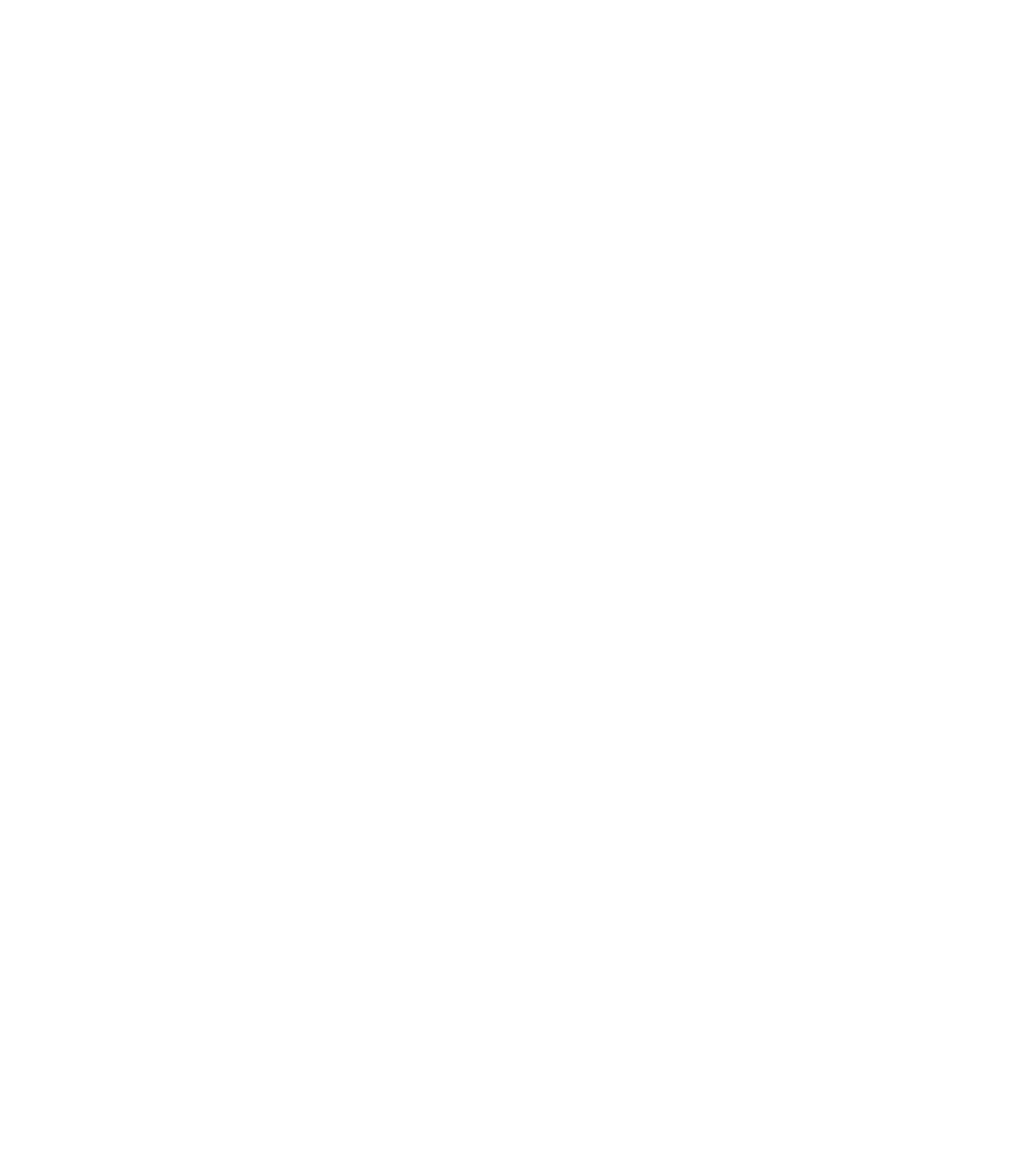
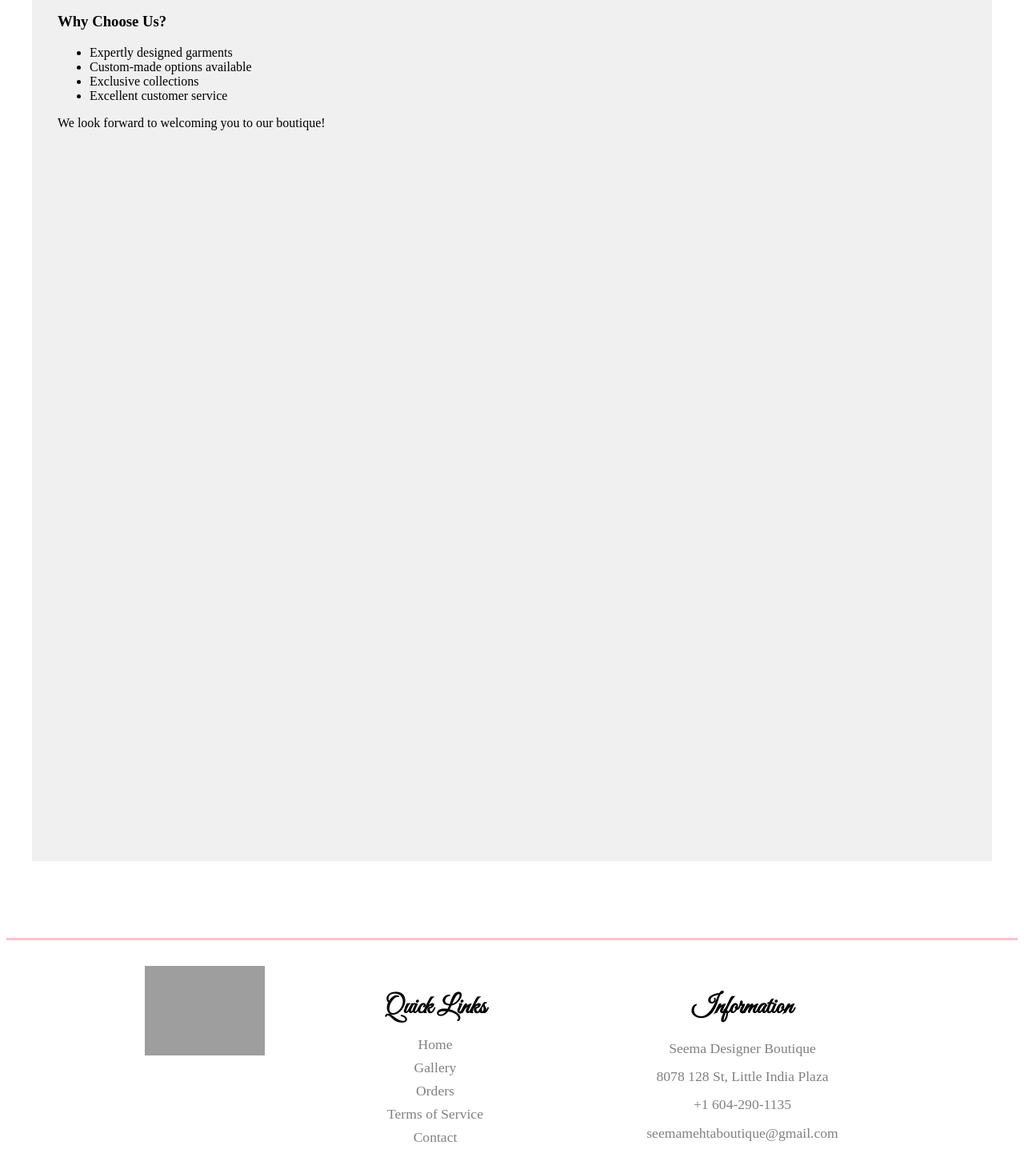
Before and after one commit to TanishqM1/seemaboutique, a React (Create React App) app: page / in a window 1280 px wide. Shown: the part 413-1880 px from the top of the page at 80% size. Before the commit the page ends 800 px from the top, so only its background shows below. Built offline with nearby package versions, Linux system fonts and the light colour scheme; grey boxes are pictures that could not be loaded.

Commit message:
Finished Footer

```diff
--- a/src/App.js
+++ b/src/App.js
@@ -1,20 +1,24 @@
 import React from 'react';
 import { BrowserRouter as Router, Routes, Route } from 'react-router-dom'; // Import Router components
 import Navbar from './components/Navbar';
-import Home from './components/Home';
-import Gallery from './components/Gallery';
-import About from './components/About';
-import Inquire from './components/Inquire';
+import Home from './Pages/Home';
+import Gallery from './Pages/Gallery';
+import About from './Pages/About';
+import Inquire from './Pages/Inquire';
 import styled from 'styled-components';
+import Footer from './components/Footer';
 
 const Container = styled.div`
   margin-top: 80px; // Offset for the fixed navbar
-  padding: 2rem;
+  min-height: 100vh;  // Ensure the content takes at least the full viewport height
+  display: flex;
+  flex-direction: column; // Stack items vertically
+  justify-content: flex-start; // Ensure the content takes the full height
 `;
 
 function App() {
   return (
-    <Router> {/* Wrap everything in Router to enable routing */}
+    <Router>
       <Navbar />
       <Container>
         <Routes>
@@ -23,6 +27,7 @@
           <Route path="/about" element={<About />} />
           <Route path="/inquire" element={<Inquire />} />
         </Routes>
+        <Footer /> {/* Footer placed here will be part of the page */}
       </Container>
     </Router>
   );
--- /dev/null
+++ b/src/Pages/Gallery.js
@@ -0,0 +1,21 @@
+import React from 'react';
+import styled from 'styled-components';
+
+
+const PageContainer = styled.div`
+  padding: 2rem;
+  min-height: 80vh;  // Ensure content is at least the height of the screen
+`;
+
+const Gallery = () => {
+  return (
+    <PageContainer>
+      <h1>Gallery</h1>
+      {/* Add content for the gallery */}
+      <p>This is the gallery page.</p>
+
+    </PageContainer>
+  );
+};
+
+export default Gallery;
--- /dev/null
+++ b/src/Pages/Home.js
@@ -0,0 +1,37 @@
+import React from 'react';
+import styled from 'styled-components';
+
+const PageContainer = styled.div`
+  padding: 2rem;
+  padding-bottom: 6rem;  // Add space at the bottom to avoid footer overlap
+`;
+
+const Home = () => {
+  return (
+    <PageContainer>
+      <h1>Welcome to Seema Designer Boutique</h1>
+      <p>This is some test content to fill the home page.</p>
+
+      {/* Add some dummy content to test the footer visibility */}
+      <div style={{ height: '150vh', backgroundColor: '#f0f0f0', padding: '2rem' }}>
+        <h2>About Our Boutique</h2>
+        <p>Seema Designer Boutique is a premier fashion destination offering high-quality, handcrafted apparel.</p>
+        <p>We provide a wide variety of outfits for every occasion, carefully curated with the latest trends in mind.</p>
+        <p>Visit us to experience personalized fashion that suits your unique style!</p>
+
+        <h3>Why Choose Us?</h3>
+        <ul>
+          <li>Expertly designed garments</li>
+          <li>Custom-made options available</li>
+          <li>Exclusive collections</li>
+          <li>Excellent customer service</li>
+        </ul>
+
+        <p>We look forward to welcoming you to our boutique!</p>
+      </div>
+
+    </PageContainer>
+  );
+};
+
+export default Home;
--- /dev/null
+++ b/src/components/Footer.js
@@ -0,0 +1,112 @@
+import React from 'react';
+import styled, { createGlobalStyle } from 'styled-components';
+
+// Importing the Great Vibes font from Google Fonts
+const GlobalStyle = createGlobalStyle`
+  @import url('https://fonts.googleapis.com/css2?family=Great+Vibes&display=swap');
+`;
+
+const FooterContainer = styled.footer`
+  background-color: white;
+  padding: 2rem;
+  border-top: 3px solid pink;
+  display: flex;
+  justify-content: center;  // Center all items horizontally
+  align-items: center;
+  width: 100%;
+  box-sizing: border-box;  // Ensures padding doesn't affect the width of the container
+`;
+
+const FooterContent = styled.div`
+  display: flex;
+  justify-content: space-between;
+  width: 80%;  // Increased width to allow more space between sections
+  align-items: flex-start;
+`;
+
+const LogoContainer = styled.div`
+  flex: 0.5;
+  display: flex;
+  justify-content: center;
+  img {
+    max-width: 150px;  // Set a maximum size for the logo
+    height: auto;
+  }
+`;
+
+const QuickLinks = styled.div`
+  flex: 1;
+  display: flex;
+  flex-direction: column;
+  align-items: center;  // Center the quick links section
+  h3 {
+    font-family: 'Great Vibes', cursive;  // Apply Great Vibes cursive font here
+    font-size: 2rem;  // Larger font for the titles
+    margin-bottom: 1rem;
+  }
+  a {
+    color: gray;
+    text-decoration: none;
+    display: block;
+    margin-bottom: 0.5rem;
+    font-size: 1.1rem;  // Larger font for the links
+    &:hover {
+      color: black;
+    }
+  }
+`;
+
+const Information = styled.div`
+  flex: 1;
+  display: flex;
+  flex-direction: column;
+  align-items: center;  // Center the information section
+  h3 {
+    font-family: 'Great Vibes', cursive;  // Apply Great Vibes cursive font here
+    font-size: 2rem;  // Larger font for the titles
+    margin-bottom: .2rem;
+  }
+  p {
+    color: gray;
+    margin-bottom: -.2rem;  // Reduce gap between each line of text
+    font-size: 1.1rem;  // Slightly larger text
+    text-align: center;
+  }
+`;
+
+const Footer = () => {
+  return (
+    <>
+      <GlobalStyle />
+      <FooterContainer>
+        <FooterContent>
+          {/* Left container for the logo */}
+          <LogoContainer>
+            <img src="/path/to/your/logo.png" alt="Seema Designer Boutique Logo" />
+          </LogoContainer>
+
+          {/* Middle container for Quick Links */}
+          <QuickLinks>
+            <h3>Quick Links</h3>
+            <a href="/">Home</a>
+            <a href="/gallery">Gallery</a>
+            <a href="/orders">Orders</a>
+            <a href="/terms">Terms of Service</a>
+            <a href="/contact">Contact</a>
+          </QuickLinks>
+
+          {/* Right container for Information */}
+          <Information>
+            <h3>Information</h3>
+            <p>Seema Designer Boutique</p>
+            <p>8078 128 St, Little India Plaza</p>
+            <p>+1 604-290-1135</p>
+            <p>seemamehtaboutique@gmail.com</p>
+          </Information>
+        </FooterContent>
+      </FooterContainer>
+    </>
+  );
+};
+
+export default Footer;
--- a/src/components/Gallery.js
+++ /dev/null
@@ -1,11 +0,0 @@
-import React from 'react';
-
-function Gallery() {
-  return (
-    <div>
-      <h1>Welcome to the Gallery Page</h1>
-    </div>
-  );
-}
-
-export default Gallery;
--- a/src/components/Home.js
+++ /dev/null
@@ -1,11 +0,0 @@
-import React from 'react';
-
-function Home() {
-  return (
-    <div>
-      <h1>Welcome to Seema Designer Boutique - Home Page</h1>
-    </div>
-  );
-}
-
-export default Home;
--- a/src/components/Navbar.js
+++ b/src/components/Navbar.js
@@ -44,7 +44,7 @@
         <NavButton to="/">Home</NavButton>
         <NavButton to="/gallery">Gallery</NavButton>
         <NavButton to="/about">About Us</NavButton>
-        <NavButton to="/inquire">Inquire</NavButton>
+        <NavButton to="/inquire">Custom Orders</NavButton>
       </NavButtonsContainer>
     </NavbarContainer>
   );
```
Also changed, not shown: src/Pages/About.js (renamed from src/components/About.js), src/Pages/Inquire.js (renamed from src/components/Inquire.js).
